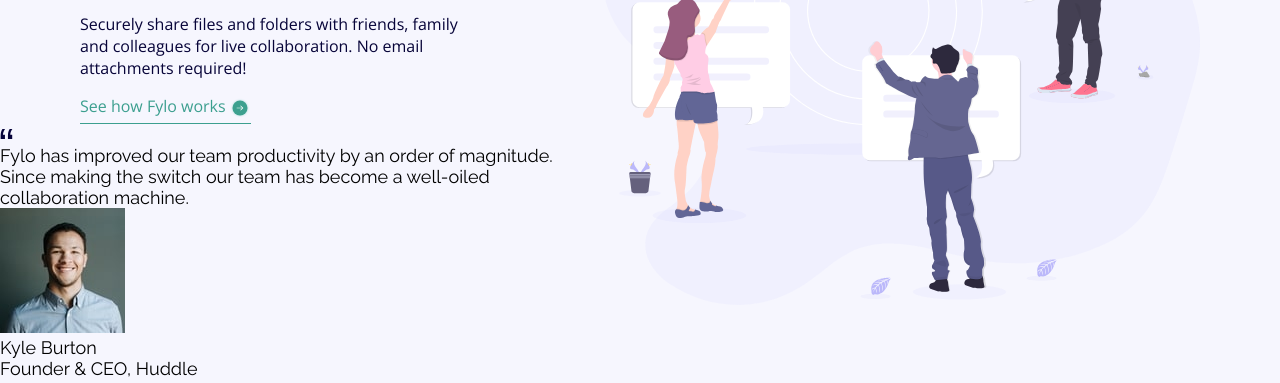
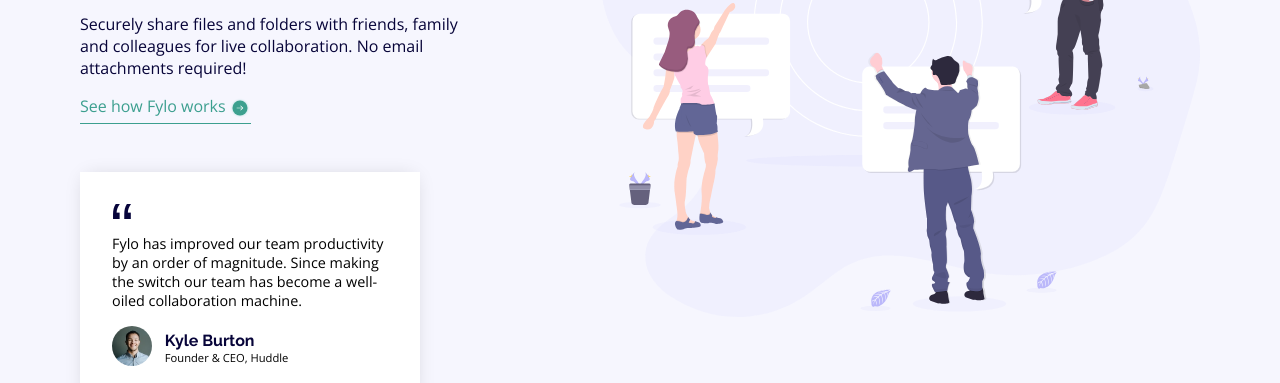
Before and after one commit to Norwyx/fylo-landing-page-two-column-layout, a plain HTML site: page index.html in a window 1280 px wide. Shown: the part 1250-1633 px from the top of the page. Drawn offline with nearby package versions, Linux system fonts and the light colour scheme.

Commit message:
Testimonial section card styling done

```diff
--- a/index.html
+++ b/index.html
@@ -70,7 +70,7 @@
             Fylo has improved our team productivity by an order of magnitude. Since
             making the switch our team has become a well-oiled collaboration machine.
           </p>
-          <div class="card__bottom">
+          <div class="card__bottom flex">
             <div class="bottom__left">
               <img src="images/avatar-testimonial.jpg" alt="Kyle Burton picture" class="bottom--profile-pic">
             </div>
--- a/style.css
+++ b/style.css
@@ -5,9 +5,12 @@
     --moderate-cyan: hsl(170, 45%, 43%);
     --light-grayish-blue: hsl(240, 75%, 98%);
     --light-gray: hsl(0, 0%, 75%);
+    --white: #fff;
 
     --ff-raleway: 'Raleway', sans-serif;
     --ff-open: 'Open Sans', sans-serif;
+
+    --card-shadow: 0px 0px 19px -6px rgba(0,0,0,0.18);
 }
 
 html {
@@ -35,6 +38,7 @@ body {
     background-color: var(--light-grayish-blue);
     font-family: var(--ff-raleway);
     font-size: 1.125rem;
+    background-color: var(--light-grayish-blue);
 }
 
 .flex {
@@ -170,3 +174,48 @@ body {
     height: 20px;
     margin-top: 0.15rem;
 }
+
+/* Testimonials card */
+.left--card {
+    background-color: var(--white);
+    box-shadow: var(--card-shadow);
+    width: 340px;
+    margin-left: 5rem;
+    margin-top: 3rem;
+    padding: 2rem 2rem 2rem 2rem;
+}
+
+.card__icon {
+    width: 20px;
+    height: auto;
+    margin-bottom: 0.5rem;
+}
+
+.card__text {
+    font-family: var(--ff-open);
+    font-size: 0.9rem;
+    margin-bottom: 1rem;
+}
+
+.bottom--profile-pic {
+    width: 40px;
+    border-radius: 50%;
+}
+
+.bottom__right {
+    margin-left: 0.8rem;
+    display: flex;
+    justify-content: center;
+    flex-direction: column;
+}
+
+.testimonial--name {
+    font-weight: 600;
+    font-size: 1rem;
+    color: var(--very-dark-blue);
+}
+
+.testimonial--info {
+    font-family: var(--ff-open);
+    font-size: 0.7rem;
+}
```
